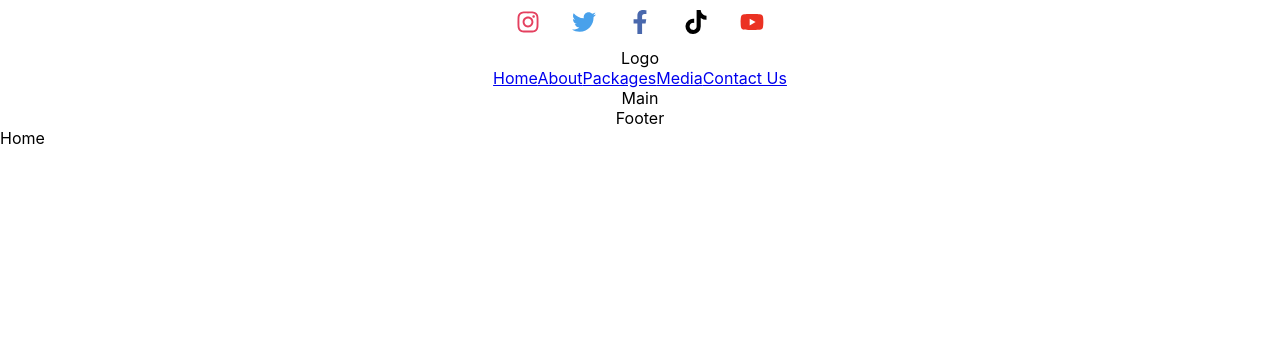
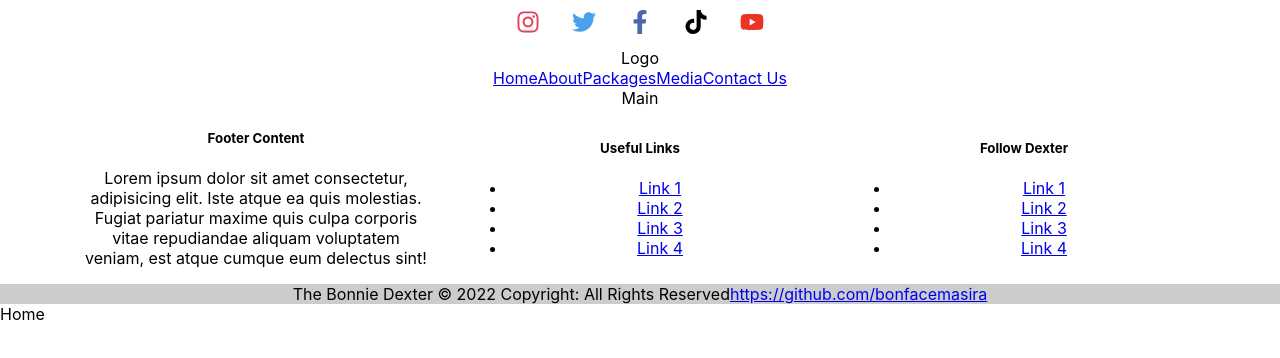
Before and after one commit to bonfacemasira/myAppointment, a React (Create React App) app in the folder client/: page / in a window 1280 px wide. Shown: the top 358 px of the page. Built offline with nearby package versions, Linux system fonts and the light colour scheme.

Commit message:
remove MDB from footer

```diff
--- a/client/package.json
+++ b/client/package.json
@@ -37,5 +37,8 @@
       "last 1 firefox version",
       "last 1 safari version"
     ]
+  },
+  "devDependencies": {
+    "typescript": "^4.9.4"
   }
 }
--- a/client/src/App.css
+++ b/client/src/App.css
@@ -81,3 +81,15 @@ a.instagram {
 
 /* Footer */
 Footer {}
+
+.footer-row{
+  display: flex;
+  flex-direction: row;
+  width: 90%;
+  margin: auto;
+}
+
+.footer-column{
+  width: 30%;
+  margin: auto;
+}
--- a/client/src/components/Footer.js
+++ b/client/src/components/Footer.js
@@ -1,10 +1,84 @@
 import React from 'react'
 
 function Footer() {
-    return (
-      <div className="Footer">Footer
+  return (
+    <footer>
+      <div className='p-4'>
+        <div className='footer-row'>
+          <div className='footer-column'>
+            <h5 className='text-uppercase'>Footer Content</h5>
+
+            <p>
+              Lorem ipsum dolor sit amet consectetur, adipisicing elit. Iste atque ea quis molestias.
+              Fugiat pariatur maxime quis culpa corporis vitae repudiandae aliquam voluptatem veniam, est
+              atque cumque eum delectus sint!
+            </p>
+          </div>
+
+          <div className='footer-column'>
+            <h5 className='text-uppercase'>Useful Links</h5>
+
+            <ul className='list-unstyled mb-0'>
+              <li>
+                <a href='#!' className='text-white'>
+                  Link 1
+                </a>
+              </li>
+              <li>
+                <a href='#!' className='text-white'>
+                  Link 2
+                </a>
+              </li>
+              <li>
+                <a href='#!' className='text-white'>
+                  Link 3
+                </a>
+              </li>
+              <li>
+                <a href='#!' className='text-white'>
+                  Link 4
+                </a>
+              </li>
+            </ul>
+          </div>
+
+          <div className='footer-column'>
+            <h5 className='text-uppercase mb-0'>Follow Dexter</h5>
+
+            <ul className='list-unstyled'>
+              <li>
+                <a href='#!' className='text-white'>
+                  Link 1
+                </a>
+              </li>
+              <li>
+                <a href='#!' className='text-white'>
+                  Link 2
+                </a>
+              </li>
+              <li>
+                <a href='#!' className='text-white'>
+                  Link 3
+                </a>
+              </li>
+              <li>
+                <a href='#!' className='text-white'>
+                  Link 4
+                </a>
+              </li>
+            </ul>
+          </div>
+        </div>
       </div>
-    );
-  }
 
-  export default Footer;
+      <div className='text-center p-3' style={{ backgroundColor: 'rgba(0, 0, 0, 0.2)' }}>
+        The Bonnie Dexter &copy; {new Date().getFullYear()} Copyright:{' '} All Rights Reserved
+        <a className='text-white' href='https://github.com/bonfacemasira/'>
+        https://github.com/bonfacemasira
+        </a>
+      </div>
+    </footer>
+  );
+}
+
+export default Footer;
--- /dev/null
+++ b/package.json
@@ -0,0 +1,5 @@
+{
+  "dependencies": {
+    "mdb-react-ui-kit": "^5.1.0"
+  }
+}
```
Also changed, not shown: 2 other files (tests, documents, lock files or other folders).
